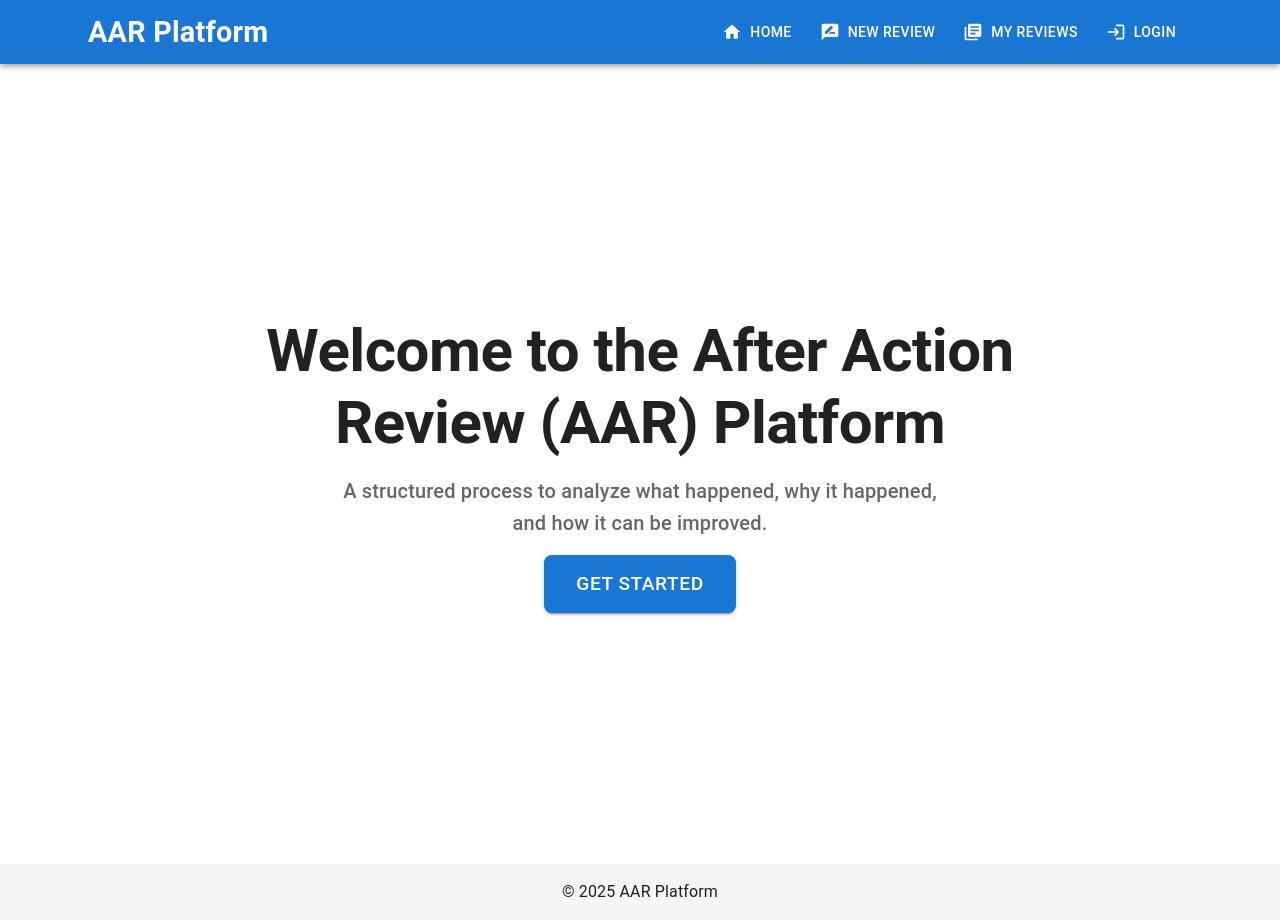
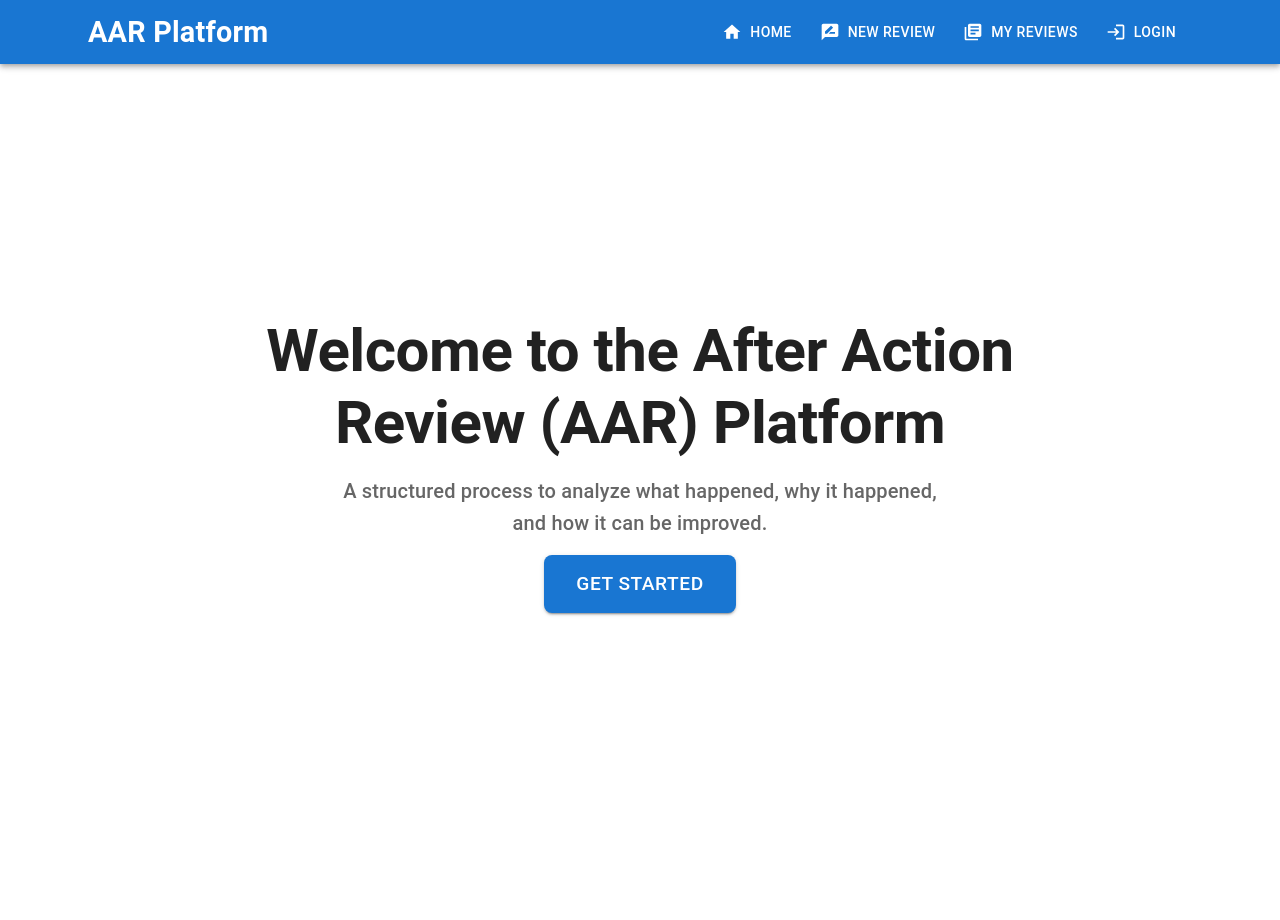
Before and after one commit to gallerymiguel/after_action_review, a React (Vite) app in the folder client/: page / in a window 1280 px wide. After the commit the page ends 864 px from the top, so only its background shows below. Built offline with nearby package versions, Linux system fonts and the light colour scheme.

Commit message:
Update App.tsx

```diff
--- a/client/src/App.tsx
+++ b/client/src/App.tsx
@@ -1,32 +1,9 @@
-import { ApolloClient, InMemoryCache, ApolloProvider, createHttpLink } from "@apollo/client";
-import { setContext } from "@apollo/client/link/context";
+import React from "react";
 import { CssBaseline, Box, Container } from "@mui/material";
 import { Outlet, useLocation } from "react-router-dom";
 import NavigationBar from "./components/nav";
 import "./App.css";
 
-// Create HTTP link for Apollo Client
-const httpLink = createHttpLink({
-  uri: "/graphql",
-  credentials: "include", // Allows cookies and authorization headers
-});
-
-// Set Auth Context for Apollo Client
-const authLink = setContext((_, { headers }) => {
-  const token = localStorage.getItem("id_token");
-  return {
-    headers: {
-      ...headers,
-      authorization: token ? `Bearer ${token}` : "",
-    },
-  };
-});
-
-// Initialize Apollo Client
-const client = new ApolloClient({
-  link: authLink.concat(httpLink),
-  cache: new InMemoryCache(),
-});
 
 // Debug Component to Log Current Location
 const DebugLocation: React.FC = () => {
@@ -37,15 +14,15 @@ const DebugLocation: React.FC = () => {
 
 const App: React.FC = () => {
   return (
-    <ApolloProvider client={client}>
+    <>
       <CssBaseline />
       <NavigationBar />
       <Box
         sx={{
           display: "flex",
           flexDirection: "column",
-          minHeight: "100vh", // ✅ minHeight instead of height
-          overflow: "auto", // ✅ allow scrolling
+          height: "100vh", // Limit total height to prevent scrolling
+          overflow: "hidden", // Prevents unnecessary scrollbars
         }}
       >
         {/* Main Content Area */}
@@ -80,7 +57,7 @@ const App: React.FC = () => {
           <Container maxWidth="lg">© {new Date().getFullYear()} AAR Platform</Container>
         </Box>
       </Box>
-    </ApolloProvider>
+    </>
   );
 };
 
```
